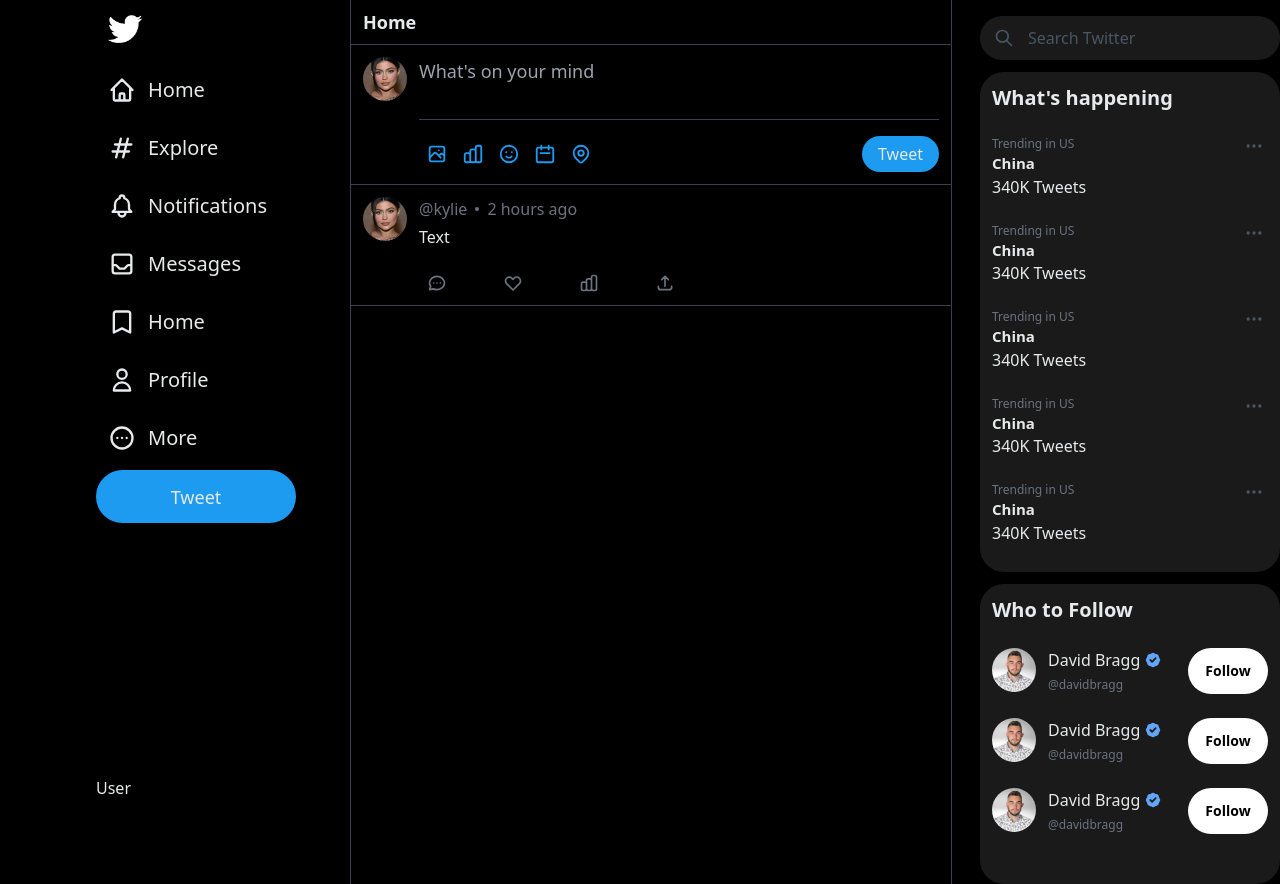
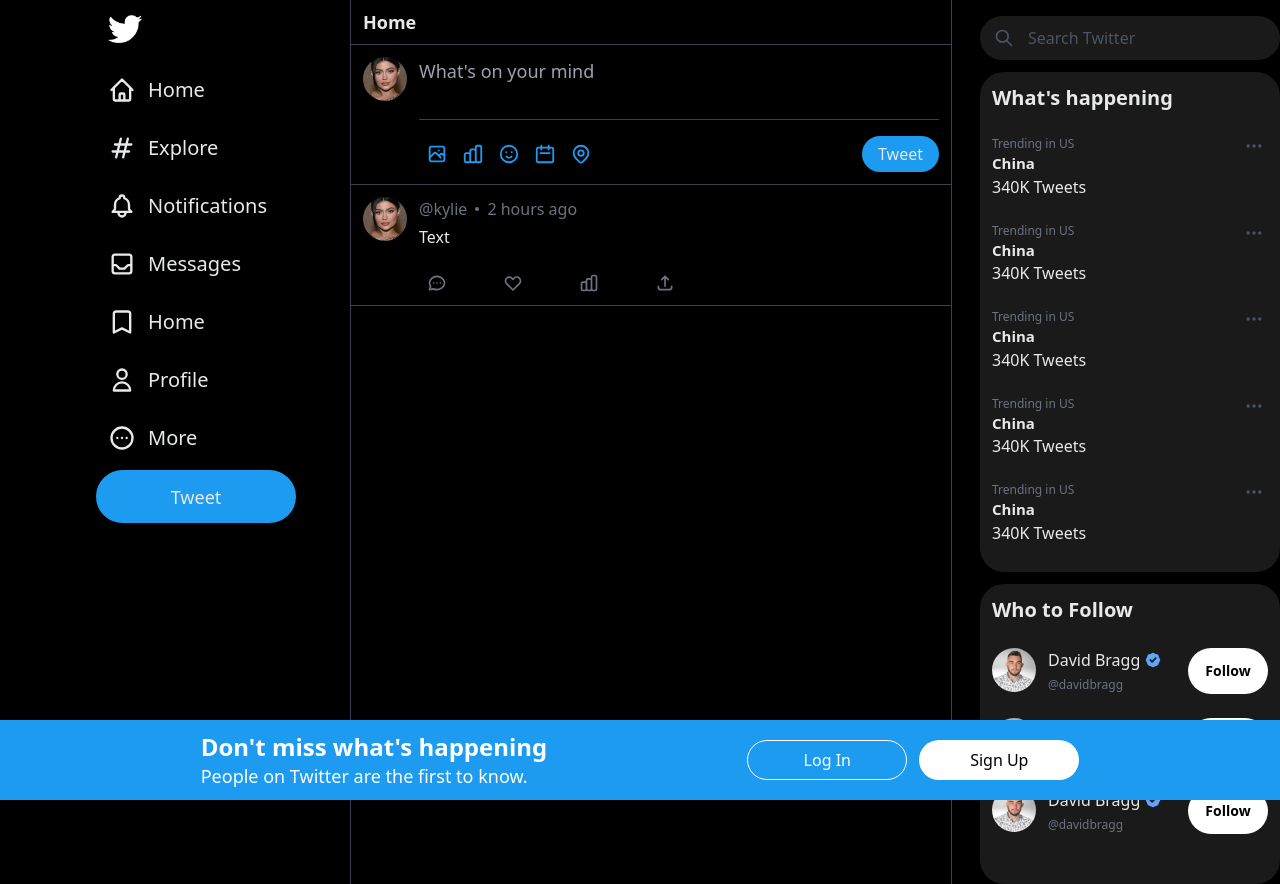
Before and after one commit to bmuhammad/TwitterClone, a Next.js app: page / in a window 1280 px wide. Built offline with nearby package versions, Linux system fonts and the light colour scheme.

Commit message:
added structure for banner on the bottom

```diff
--- /dev/null
+++ b/components/BottomBanner.js
@@ -0,0 +1,26 @@
+export default function BottomBanner() {
+  return (
+    <div className="flex xl:space-x-[200px] justify-center items-center fixed w-full h-[80px] bg-[#1d9bf0] bottom-0">
+      <div className="hidden xl:inline text-white">
+        <h1 className="text-2xl font-bold">Don't miss what's happening</h1>
+        <span className="text-[18px] font-normal">
+          People on Twitter are the first to know.
+        </span>
+      </div>
+      <div className="space-x-3">
+        <button
+          className="bg-transparent border border-white text-white
+        w-[160px] rounded-full h-[40px] hover:bg-[#cbd2d7]"
+        >
+          Log In
+        </button>
+        <button
+          className="bg-white text-black
+        w-[160px] rounded-full h-[40px] hover:bg-[#cbd2d7]"
+        >
+          Sign Up
+        </button>
+      </div>
+    </div>
+  );
+}
--- a/pages/index.js
+++ b/pages/index.js
@@ -3,13 +3,17 @@
 import Sidebar from "@/components/Sidebar";
 import Postfeed from "@/components/Postfeed"
 import Trending from "@/components/Trending"
+import BottomBanner from "@/components/BottomBanner";
 
 export default function Home() {
   return (
+    <div>
     <div className="bg-black min-h-screen text-[#E7E9EA] max-w-[1400px] mx-auto flex">
    <Sidebar />
     <Postfeed />
     <Trending />
     </ div>
+    <BottomBanner />
+    </div>
   );
 }
```
